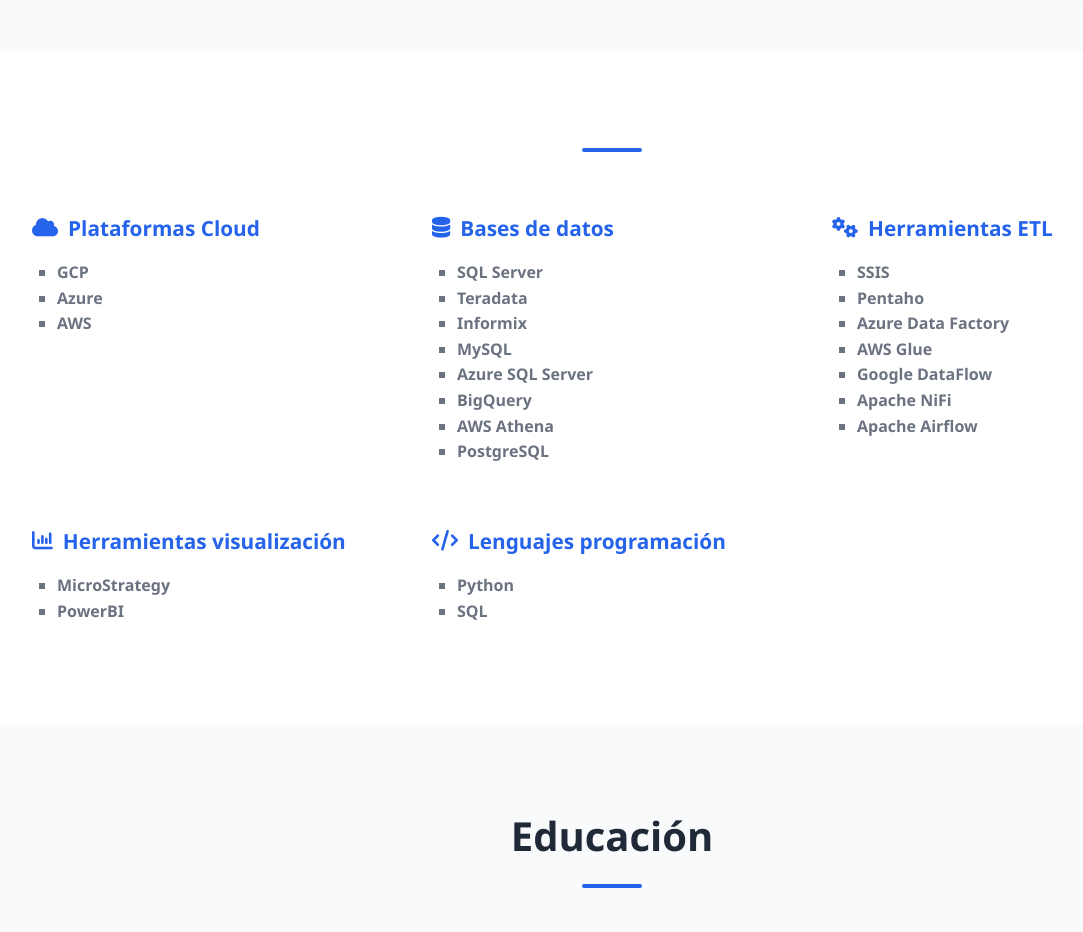
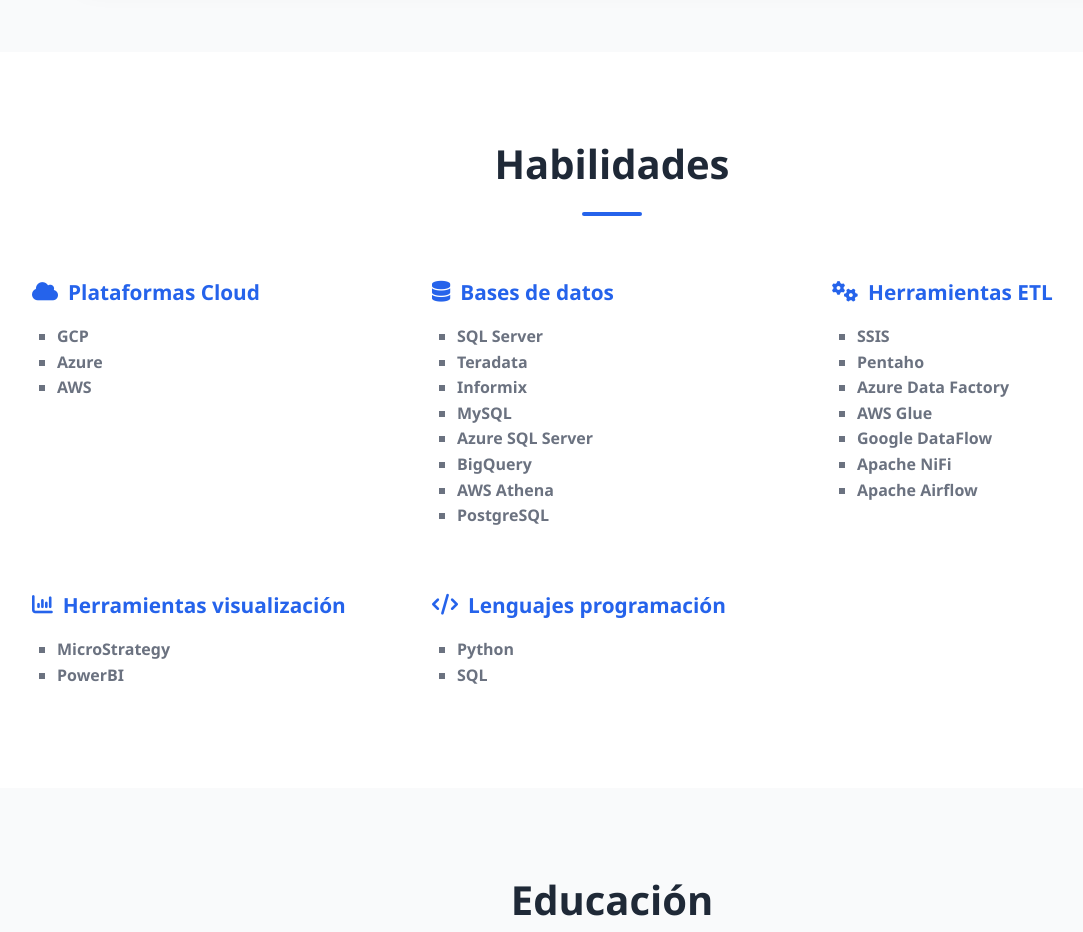
Before and after one commit to NicoSL96/nicolas_sl_cv_portfolio, a plain HTML site: page index.html in a window 1280 px wide. Shown: the part 3120-4052 px from the top of the page, without its empty margins (28-1111 px from the left). Drawn offline with Linux system fonts and the light colour scheme.

Commit message:
fix en titulo de skills

```diff
--- a/index.html
+++ b/index.html
@@ -193,7 +193,7 @@
     <!-- Skills Section -->
     <section id="skills" class="skills section">
         <div class="container">
-            <h2 class="section-title" id="skills_title"></h2>
+            <h2 class="section-title" data-section="skills" data-value="title"></h2>
             <div class="skills-grid">
 
                 <div class="skill-category">
```
